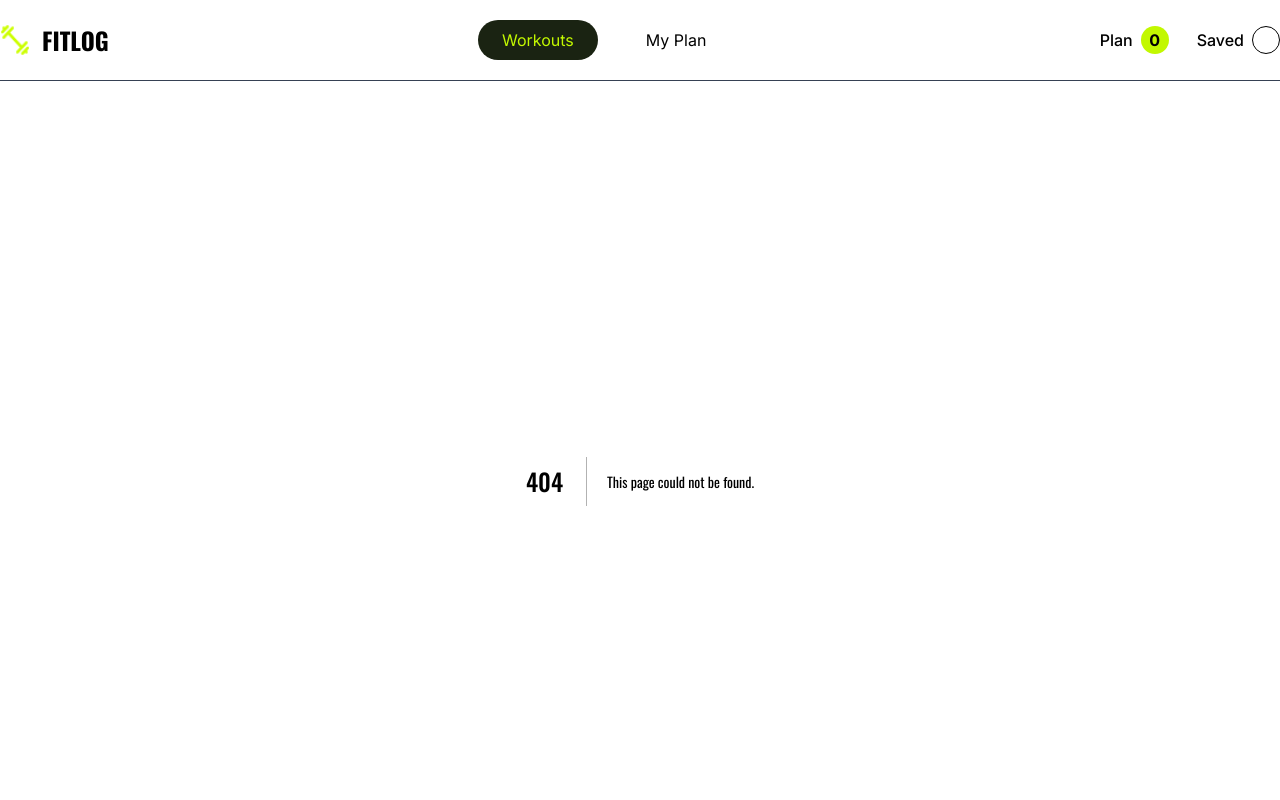
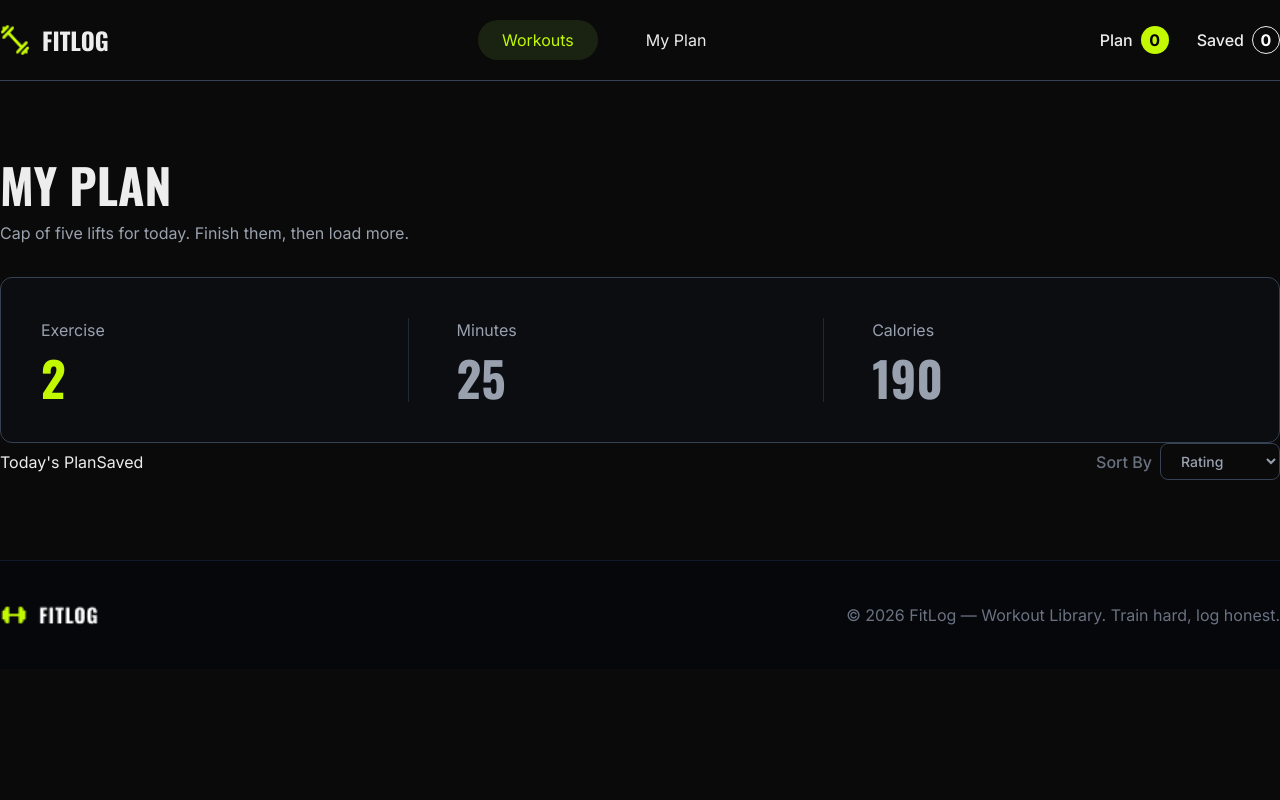
Before and after one commit to sojibkhan567/fitlog-next-app, a Next.js app: page /plans in a window 1280 px wide. Before the commit this address had no page. Shown: the top 800 px of the page. Built offline with nearby package versions, Linux system fonts and the light colour scheme.

Commit message:
feat-04: Plans page ui design started

```diff
--- /dev/null
+++ b/src/app/plans/page.tsx
@@ -0,0 +1,60 @@
+import React from 'react'
+
+const MyPlansPage = () => {
+    return (
+        <section className='pt-20 pb-20'>
+            {/** section title */}
+            <div className='mb-8'>
+                <h1 className='text-5xl font-bold pb-3 uppercase'>My Plan</h1>
+                <p className='text-gray-400'>Cap of five lifts for today. Finish them, then load more.</p>
+            </div>
+            {/** Statistics */}
+            <div className='bg-[#0b0d11] px-10 py-10 border border-gray-700 rounded-xl'>
+                <div className='flex gap-12 justify-between text-gray-400'>
+                    <div className='w-full border-r border-r-gray-800'>
+                        <p className='pb-3'>Exercise</p>
+                        <h1 className='text-5xl font-bold text-primary'>2</h1>
+                    </div>
+                    <div className='w-full border-r border-r-gray-800'>
+                        <p className='pb-3'>Minutes</p>
+                        <h2 className='text-5xl font-bold'>25</h2>
+                    </div>
+                    <div className='w-full'>
+                        <p className='pb-3'>Calories</p>
+                        <h2 className='text-5xl font-bold'>190</h2>
+                    </div>
+                </div>
+            </div>
+
+            {/** Plan selection btn */}
+            <div>
+                <div className='flex justify-between items-center'>
+                    <div>
+                        <button>Today&apos;s Plan</button>
+                        <button>Saved</button>
+                    </div>
+
+                    <div className="flex items-center gap-2">
+                        <label
+                            htmlFor="sort"
+                            className="font-medium text-gray-500"
+                        >
+                            Sort By
+                        </label>
+
+                        <select
+                            id="sort"
+                            className="cursor-pointer rounded-lg border border-gray-700 px-4 py-2 text-sm font-medium text-gray-400 outline-none focus:outline-none"
+                        >
+                            <option className='bg-gray-900 hover:bg-red-950' value="rating">Rating</option>
+                            <option value="pages">Number</option>
+                            <option value="year">Published</option>
+                        </select>
+                    </div>
+                </div>
+            </div>
+        </section>
+    )
+}
+
+export default MyPlansPage
--- a/src/app/workouts/[id]/page.tsx
+++ b/src/app/workouts/[id]/page.tsx
@@ -4,7 +4,7 @@ import React from 'react'
 import { FaRegBookmark } from 'react-icons/fa6'
 import { LuCalendarPlus2 } from 'react-icons/lu'
 
-const page = () => {
+const WorkoutDetailsPage = () => {
     return (
         <section className='pt-20 pb-25'>
             <div className='grid lg:grid-cols-2 xl:grid-cols-2 gap-15'>
@@ -73,7 +73,7 @@ const page = () => {
                         <Link href="/">
                             <button className='flex gap-3 items-center px-6 py-3 text-secondary font-bold bg-primary rounded-xl'>
                                 <LuCalendarPlus2 size={24} />
-                                Add to today's plan
+                                Add to today&apos;s plan
                             </button>
                         </Link>
                         <Link href="/">
@@ -90,4 +90,4 @@ const page = () => {
     )
 }
 
-export default page
+export default WorkoutDetailsPage;
```
